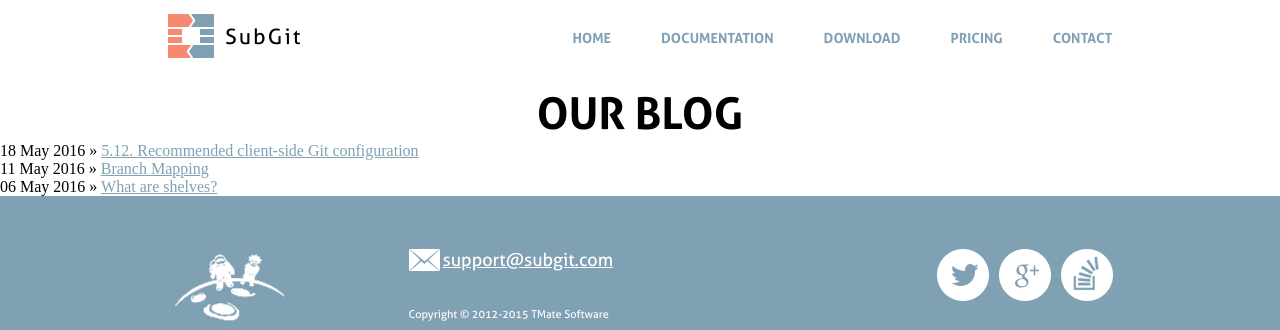
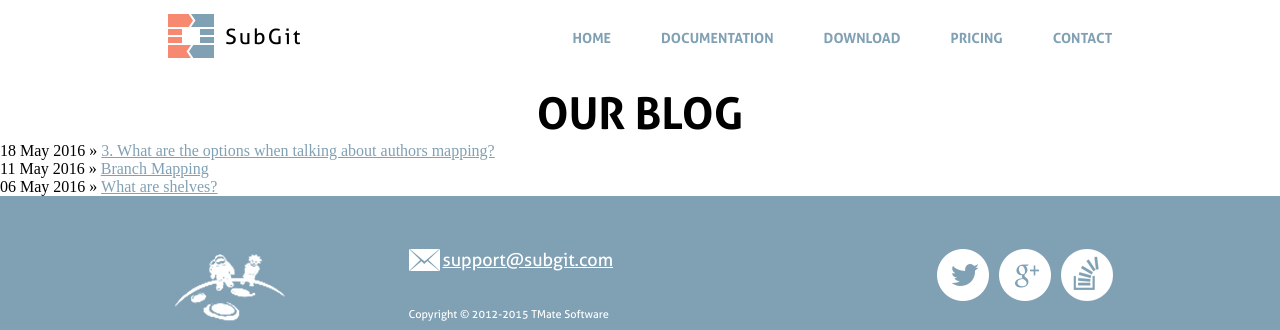
Before and after one commit to waaa/tmate.github.io, a Jekyll site: the page built from blog/index.html, in a window 1280 px wide. Shown: the top 330 px of the page. Built offline with Jekyll 4.4.1, drawn with Linux system fonts in a browser that asks for light colours; Markdown is read by kramdown in place of the engine named in the settings; comment, search, counter and statistics services are not loaded.

Commit message:
Update 2016-05-18-authors-mapping.md

```diff
--- a/_posts/2016-05-18-authors-mapping.md
+++ b/_posts/2016-05-18-authors-mapping.md
@@ -1,5 +1,5 @@
 ---
-title: "5.12. Recommended client-side Git configuration"
+title: "3. What are the options when talking about authors mapping?"
 category: chapter
 booktype: remote
 weight: 20
```
